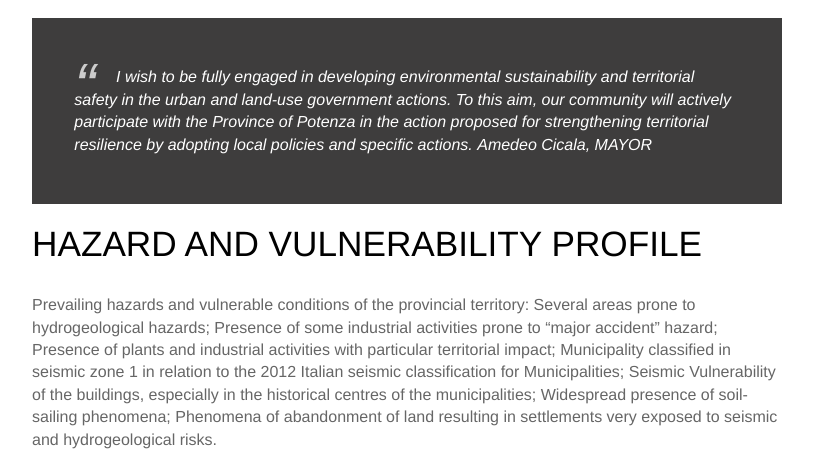
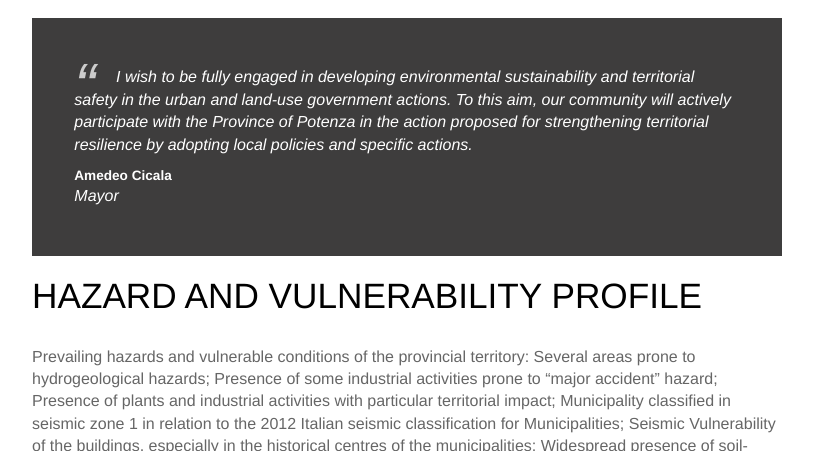
Before and after one commit to uscore2/uscore2.github.io, a Jekyll site: the page built from _partners/viggiano.md, in a window 1280 px wide and 1400 px high, scrolled down 491 px, cut to the strip 122-573 px from the top of the window. Shown: the whole strip, without its empty margins (233-1046 px from the left). Built offline with Jekyll 4.4.1, drawn with Linux system fonts in a browser that asks for light colours; nearby versions of some CDN libraries.

Commit message:
Update quotes

```diff
--- a/_partners/viggiano.md
+++ b/_partners/viggiano.md
@@ -27,7 +27,8 @@ map:
 			<div class="testimonial-block">
 				<blockquote>
 					<p class="editable">I wish to be fully engaged in developing environmental sustainability and territorial safety in the urban and land-use government actions. To this aim, our community will actively participate with the Province of Potenza in the action proposed for strengthening territorial resilience by adopting local policies and specific actions.</p>
-					<p class="editable">Amedeo Cicala, MAYOR</p>
+					<p class="profile_author">Amedeo Cicala</p>
+					<p>Mayor</p>
 				</blockquote>
 			</div>
 		</div>
--- a/_sass/layout.scss
+++ b/_sass/layout.scss
@@ -141,6 +141,13 @@ blockquote {
 		font-size: .85em;
 		font-style: normal;
 	}
+	.profile_author {
+		display: block;
+		font-weight: bold;
+		margin: 10px 0 0 0;
+		font-size: .85em;
+		font-style: normal;
+	}
 
 	p {
 		display: inline;
--- a/index.html
+++ b/index.html
@@ -36,8 +36,8 @@ image: "/images/control_room.jpg"
 			<div class="testimonial-block">
 				<blockquote>
 					<p class="editable"> I wish to be fully engaged in developing environmental sustainability and territorial safety in the urban and land-use government actions. To this aim, our community will actively participate with the Province of Potenza in the action proposed for strengthening territorial resilience by adopting local policies and specific actions.</p>
-					<p class="editable author">Amedeo Cicala, MAYOR</p>
-					<p>Viggiano – Italy</p>
+					<p class="profile_author">Amedeo Cicala</p>
+					<p>Mayor - Viggiano, Italy</p>
 				</blockquote>
 			</div>
 		</div>
```
Also changed, not shown: _partners/amadora.md (+2 -1 lines), _partners/salford.md (+2 -1 lines), _partners/university_of_manchester.md (+2 -1 lines), 7 other files.
